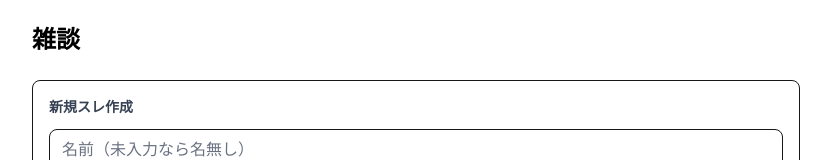
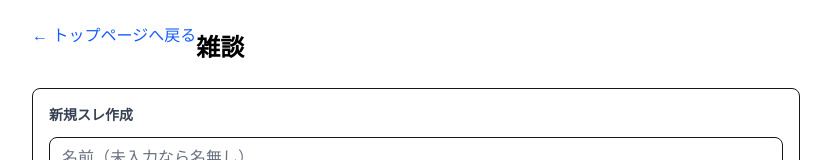
Before and after one commit to angelcrow72-crypto/game-site, a Next.js app: page /board/zatsudan in a window 1280 px wide. Shown: the top 160 px of the page, without its empty margins (224-1055 px from the left). Built offline with nearby package versions, Linux system fonts and the light colour scheme; no server answers; the database is empty.

Commit message:
Add back link to board page

```diff
--- a/app/board/zatsudan/page.tsx
+++ b/app/board/zatsudan/page.tsx
@@ -88,6 +88,14 @@
         )}
 
         <div className="flex items-end">
+
+          <a
+            href="/"
+            className="mb-4 inline-block text-blue-600 hover:underline"
+          >
+            ← トップページへ戻る
+          </a>
+
           <h1 className="text-2xl font-bold text-black">雑談</h1>
         </div>
 
```
